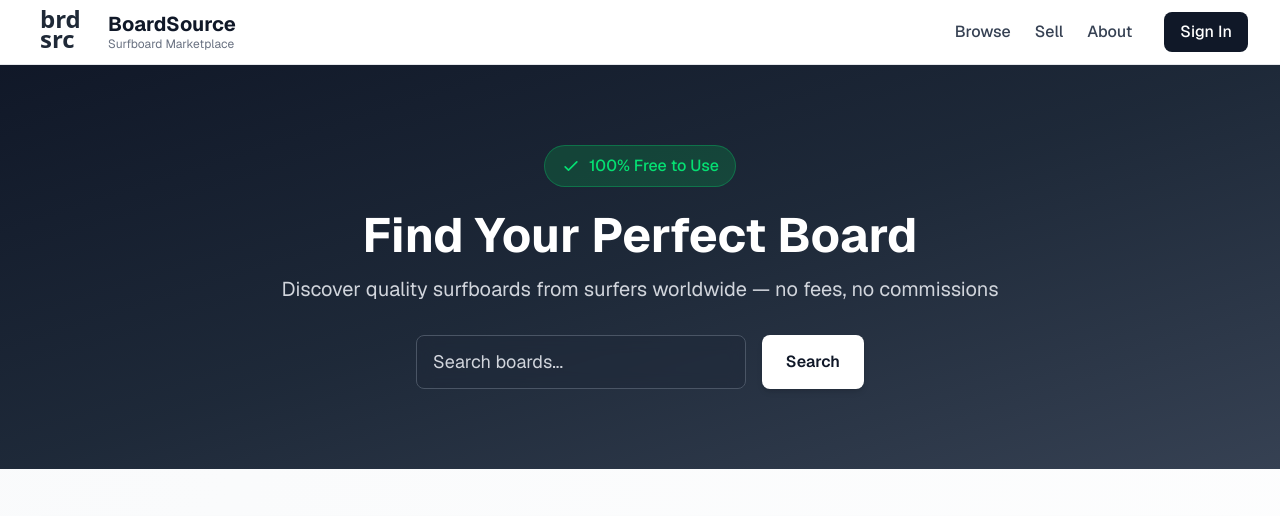
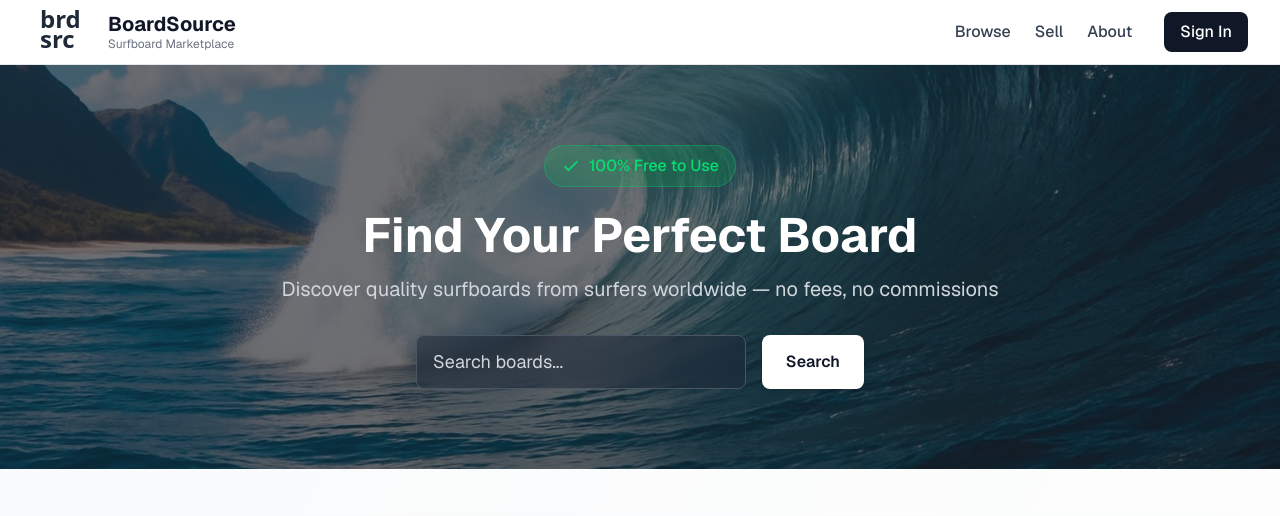
Before and after one commit to knoelljack/brdsrc, a Next.js app: page / in a window 1280 px wide. Shown: the top 516 px of the page. Built offline with nearby package versions, Linux system fonts and the light colour scheme; no server answers.

Commit message:
feat: add hero banner image background

```diff
--- a/app/components/ui/HeroSection.tsx
+++ b/app/components/ui/HeroSection.tsx
@@ -21,8 +21,17 @@ export default function HeroSection({
     }
   };
   return (
-    <section className="bg-gradient-to-br from-gray-900 via-gray-800 to-gray-700 text-white py-20">
-      <div className="max-w-7xl mx-auto px-4 sm:px-6 lg:px-8 text-center">
+    <section
+      className="relative bg-gradient-to-br from-gray-900 via-gray-800 to-gray-700 text-white py-20 bg-cover bg-center bg-no-repeat"
+      style={{
+        backgroundImage: 'url(/wave-background.jpeg)',
+        backgroundBlendMode: 'overlay',
+      }}
+    >
+      {/* Overlay for better text readability */}
+      <div className="absolute inset-0 bg-gray-900/60"></div>
+
+      <div className="relative z-10 max-w-7xl mx-auto px-4 sm:px-6 lg:px-8 text-center">
         {/* Free to Use Badge */}
         <div className="inline-flex items-center gap-2 bg-green-500/20 border border-green-400/30 rounded-full px-4 py-2 mb-6">
           <svg
```
Also changed, not shown: public/wave-background.jpeg (added).
